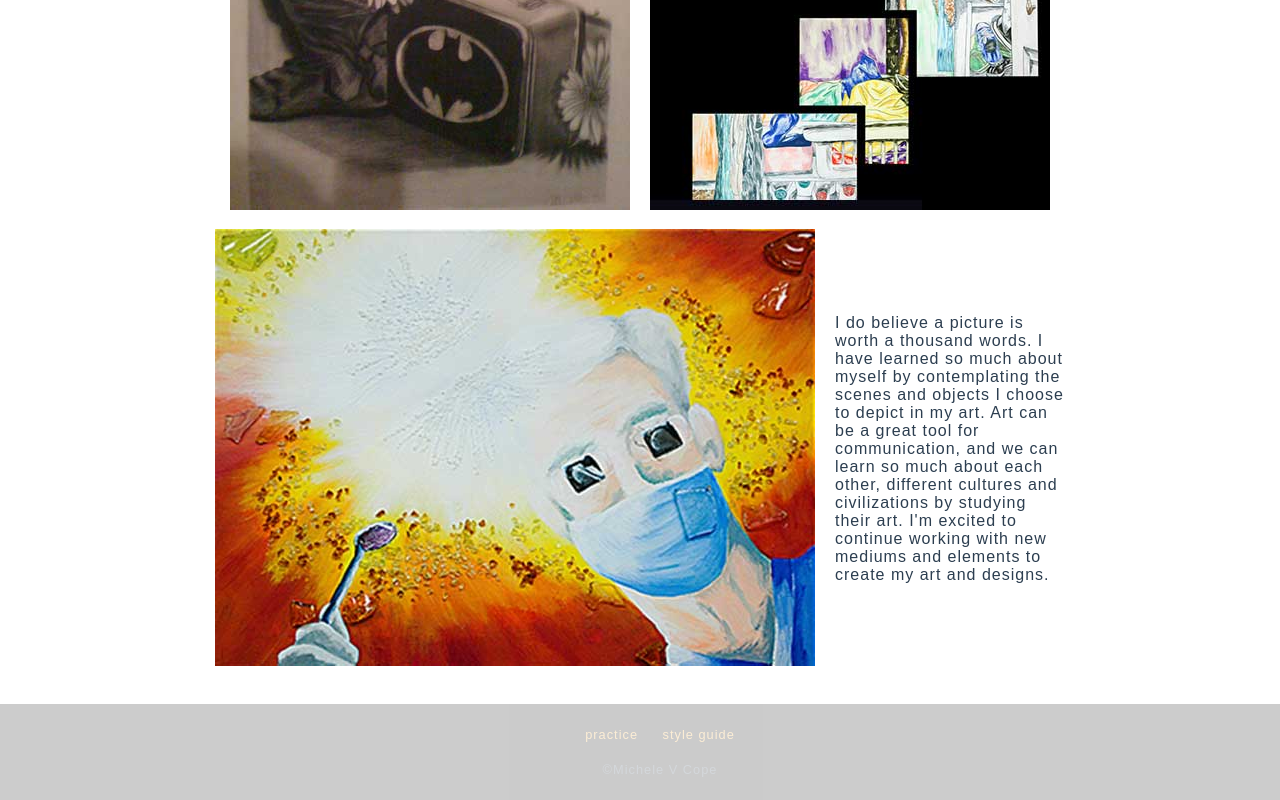
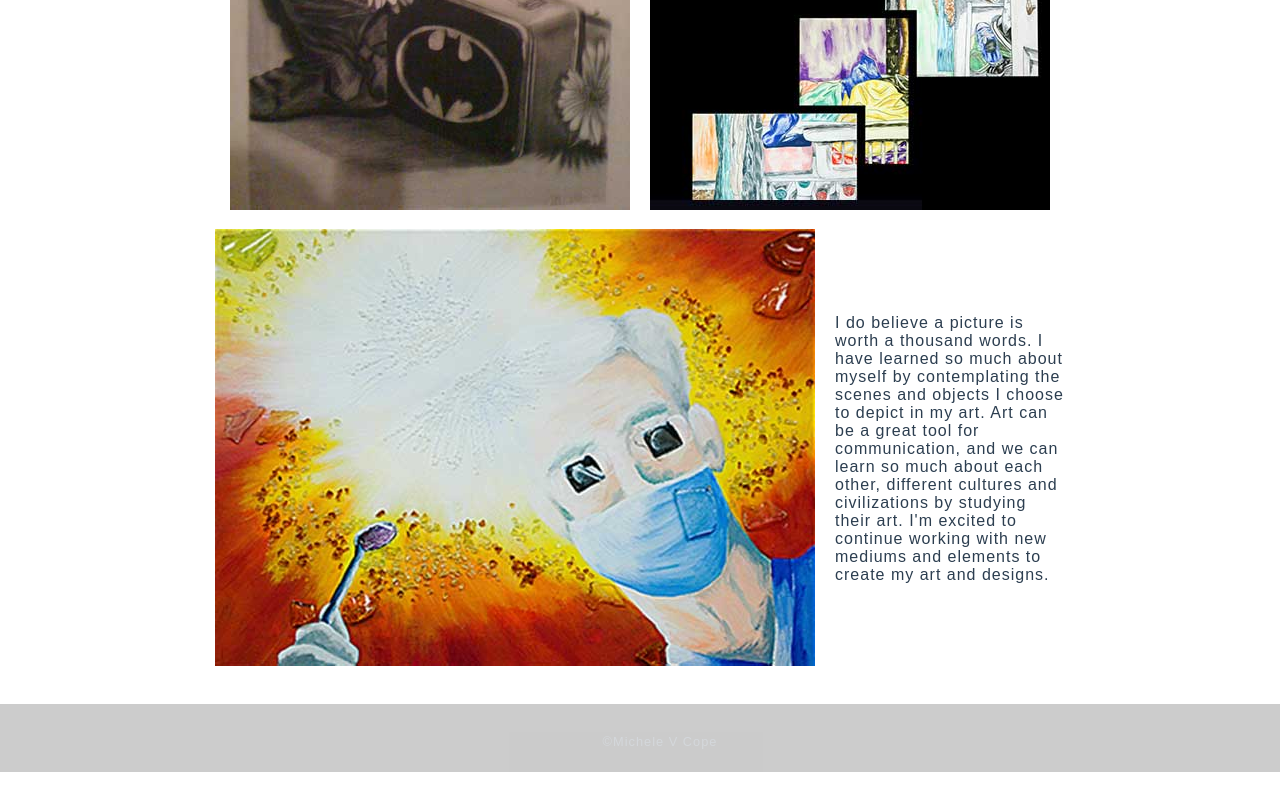
Before and after one commit to Cope-Michele/Cope-Michele.github.io, a plain HTML site: page fine-art.html in a window 1280 px wide. Shown: the part 1555-2355 px from the top of the page. After the commit the page ends 2327 px from the top, so only its background shows below. Drawn offline with Linux system fonts and the light colour scheme; a web font is replaced by a local one.

Commit message:
logo and footer fix

```diff
--- a/fine-art.html
+++ b/fine-art.html
@@ -15,7 +15,7 @@
                         <li><a href="gallery.html">gallery</a></li>
                         <li>
                             <a href="index.html">
-                                <img id="mini-logo" src="images/mclogo-bluesmall.png" alt="Michele Cope Logo"/>
+                                <img id="mini-logo" src="images/mini-logo-yellow.png" alt="Michele Cope Logo"/>
                             </a>
                         </li>
                         <li><a href="resume.html">resume</a></li>
@@ -50,10 +50,6 @@
 
         <div class="footer">
             <footer>
-                <menu type="toolbar" class="footer-nav" id="gallery-footer">
-                    <li><a href="practice/index.html" target="_blank">practice</a></li>
-                    <li><a href="styleguide.html" target="_blank">style guide</a></li>
-                </menu>
                 <p>&copy;Michele V Cope</p>
             </footer>
         </div>
```
Also changed, not shown: graphic-design.html (+1 -5 lines), sculpture.html (+1 -5 lines), images/mini-logo-yellow.png (added).
